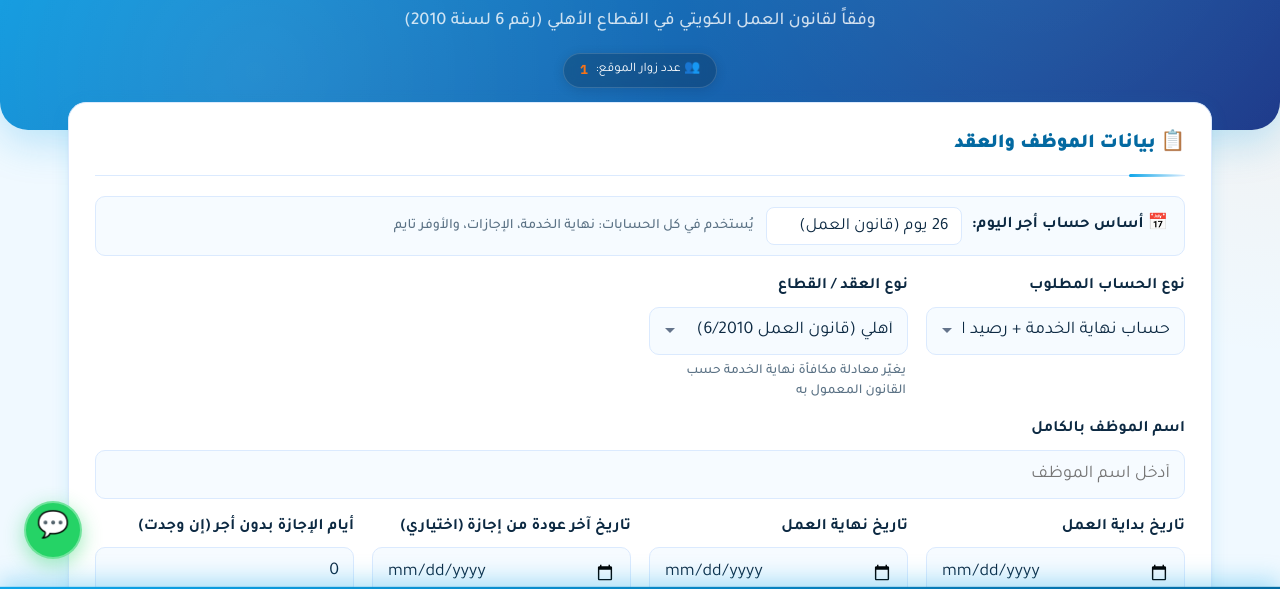
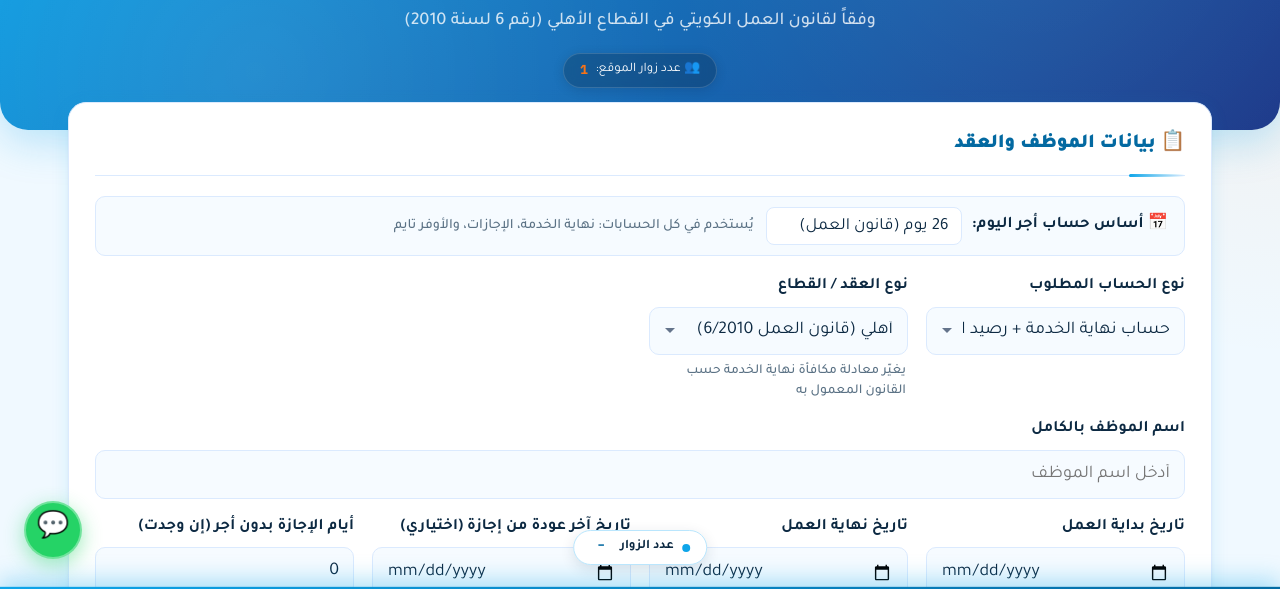
Before and after one commit to mrahmed22296-gif/Financial-calc, a plain HTML site: page index.html in a window 1280 px wide. Shown: the part 219-808 px from the top of the page. Drawn offline with Linux system fonts and the light colour scheme; no server answers.

Commit message:
Add visitor counter script to index.html

```diff
--- a/index.html
+++ b/index.html
@@ -3912,5 +3912,51 @@ window.addEventListener('DOMContentLoaded', () => {
     <button type="button" class="trial-close" id="trialClose" onclick="closeTrialBox()">إغلاق</button>
   </div>
 </div>
+
+<script>
+/* ===== عداد الزوار المباشر ===== */
+(function () {
+    'use strict';
+    if (window.__vcLoaded) return;
+    window.__vcLoaded = true;
+    var SITE_ID = 'eos-kw';
+    var ROOT = 'https://firestore.googleapis.com/v1/projects/resume-builder-access/databases/(default)/documents';
+    var css = ''
+        + '.vc-badge{position:fixed;bottom:16px;left:50%;transform:translateX(-50%);z-index:99800;background:#ffffff;border:1px solid #bae6fd;border-radius:999px;padding:6px 16px;display:flex;align-items:center;gap:8px;font-family:Tajawal,sans-serif;font-size:13px;font-weight:700;color:#0c2942;box-shadow:0 4px 14px rgba(12,41,66,.12);direction:rtl;box-sizing:border-box}'
+        + '.vc-badge .vc-dot{width:8px;height:8px;border-radius:50%;background:#0ea5e9;flex-shrink:0}'
+        + '.vc-badge .vc-num{color:#0369a1;font-weight:900;min-width:22px;text-align:center}';
+    var st = document.createElement('style');
+    st.textContent = css;
+    document.head.appendChild(st);
+    var el = document.createElement('div');
+    el.className = 'vc-badge';
+    el.innerHTML = '<span class="vc-dot"></span><span>عدد الزوار</span><span class="vc-num" id="vcNum">…</span>';
+    document.body.appendChild(el);
+    function setNum(v) { var n = document.getElementById('vcNum'); if (n) n.textContent = v; }
+    function read() {
+        fetch(ROOT + '/counters/' + SITE_ID)
+            .then(function (r) { return r.json(); })
+            .then(function (j) {
+                var c = j && j.fields && j.fields.count ? Number(j.fields.count.integerValue) : 0;
+                setNum(c);
+            })
+            .catch(function () { setNum('–'); });
+    }
+    function bump() {
+        fetch(ROOT + ':commit', {
+            method: 'POST',
+            headers: { 'Content-Type': 'application/json' },
+            body: JSON.stringify({ writes: [{ transform: { document: 'projects/resume-builder-access/databases/(default)/documents/counters/' + SITE_ID, fieldTransforms: [{ fieldPath: 'count', increment: { integerValue: '1' } }] } }] })
+        }).then(read).catch(read);
+    }
+    try {
+        if (!sessionStorage.getItem('vc_counted_' + SITE_ID)) {
+            sessionStorage.setItem('vc_counted_' + SITE_ID, '1');
+            bump();
+        } else { read(); }
+    } catch (e) { read(); }
+    setInterval(read, 60000);
+})();
+</script>
 </body>
 </html>
```
